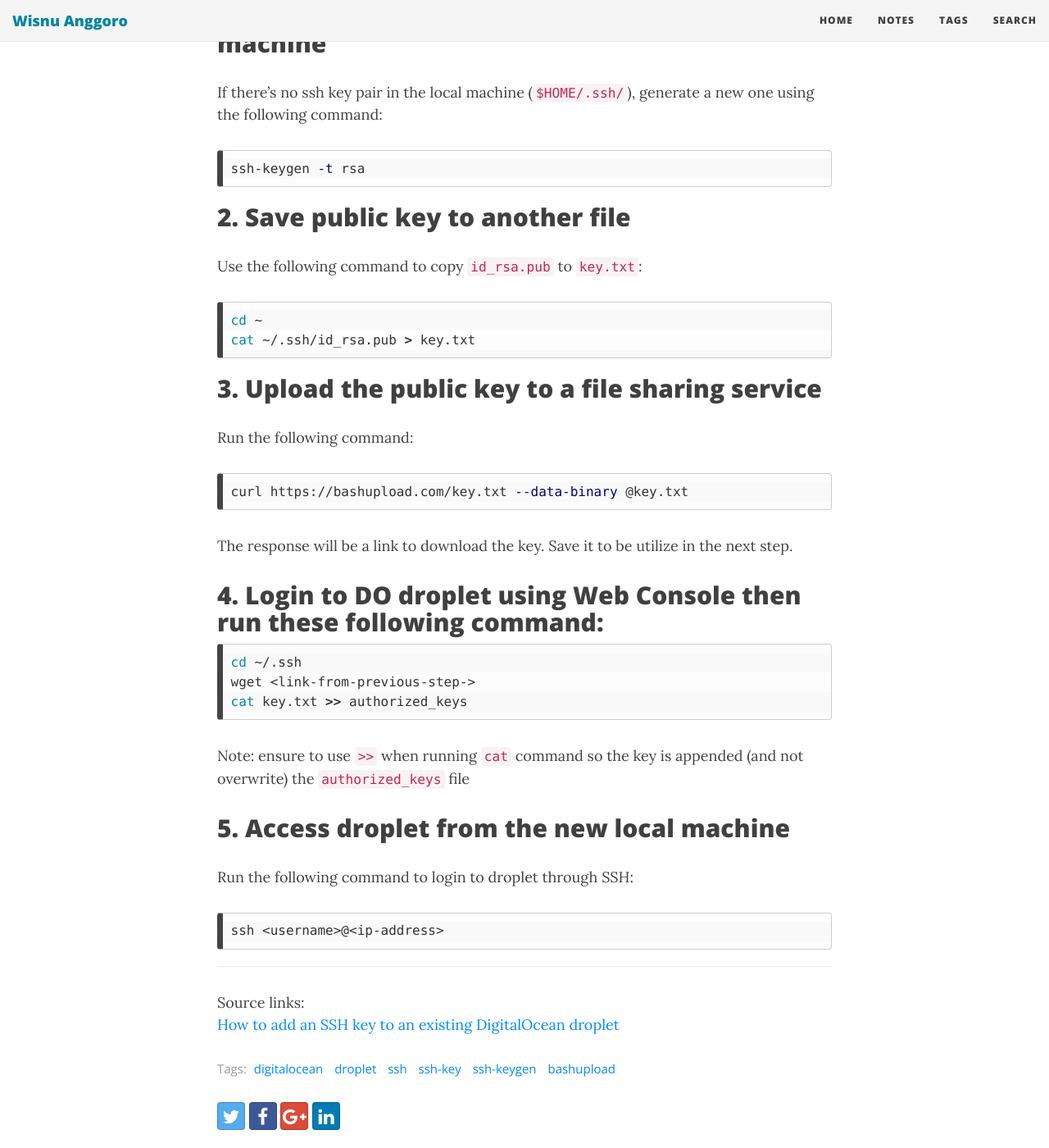
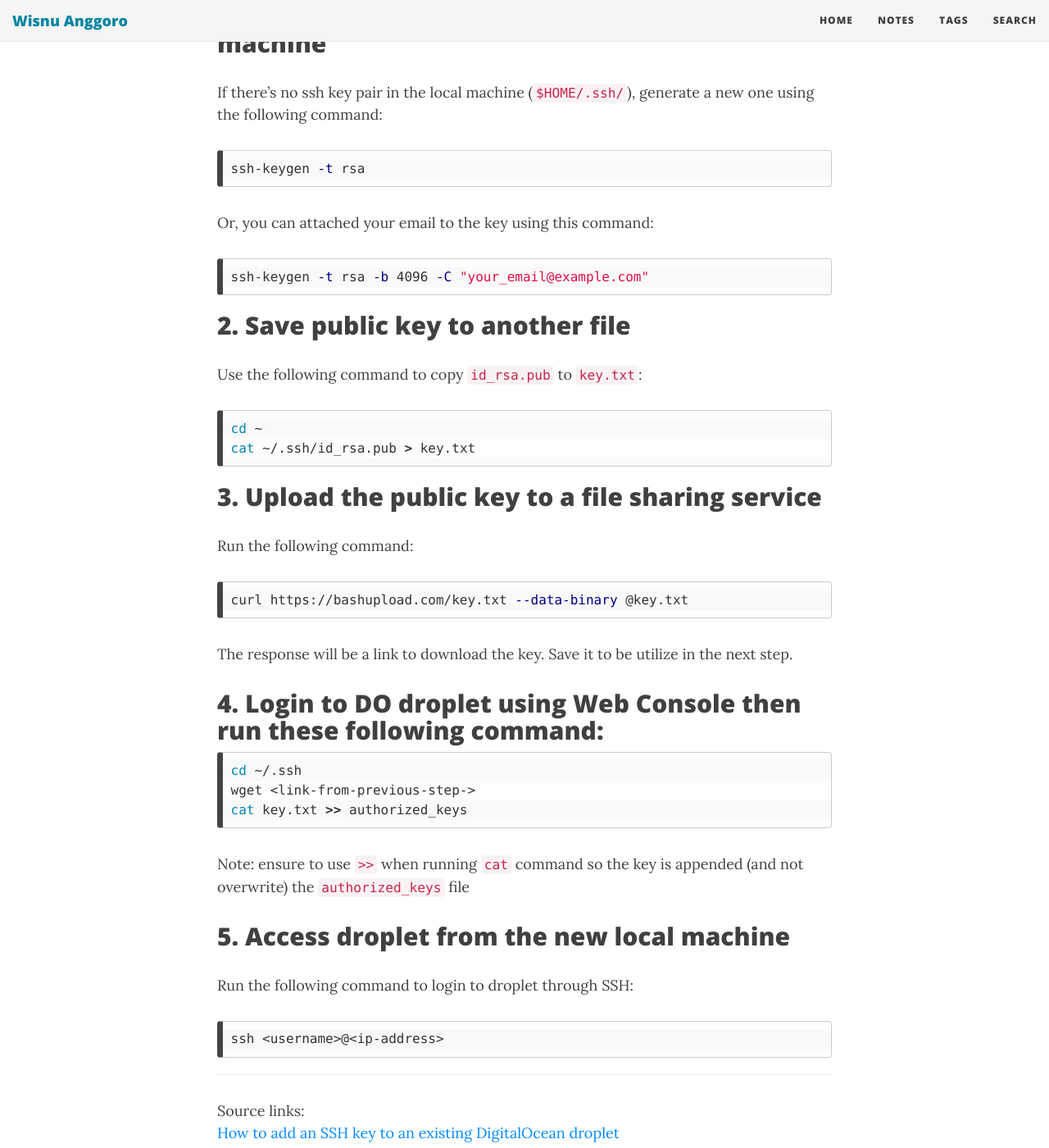
Before and after one commit to WisnuAnggoro/wisnuanggoro.github.io, a Jekyll site: the page built from _posts/2021-02-08-adding-an-ssh-key-to-an-existing-digitalocean-droplet.md, in a window 1280 px wide and 1400 px high, scrolled down 573 px. Shown: the whole window at 82% size. Built offline with Jekyll 4.4.1, drawn with Linux system fonts in a browser that asks for light colours; nearby versions of some CDN libraries; some of the changed text lies outside the part shown.

Commit message:
Add complete command to generate rsa pair key

````diff
--- a/_posts/2021-02-08-adding-an-ssh-key-to-an-existing-digitalocean-droplet.md
+++ b/_posts/2021-02-08-adding-an-ssh-key-to-an-existing-digitalocean-droplet.md
@@ -14,6 +14,11 @@ Here's what I do to add my current ssh key to the droplet:
 If there's no ssh key pair in the local machine (`$HOME/.ssh/`), generate a new one using the following command:
 ```bash
 ssh-keygen -t rsa
+```
+
+Or, you can attached your email to the key using this command:
+```bash
+ssh-keygen -t rsa -b 4096 -C "your_email@example.com"
 ```
 
 ## 2. Save public key to another file
@@ -52,4 +57,5 @@ ssh <username>@<ip-address>
 ---
 
 Source links:<br />
-[How to add an SSH key to an existing DigitalOcean droplet](https://dev.to/saunved/how-to-add-an-ssh-key-to-an-existing-digitalocean-droplet-2mob)
+[How to add an SSH key to an existing DigitalOcean droplet](https://dev.to/saunved/how-to-add-an-ssh-key-to-an-existing-digitalocean-droplet-2mob)<br />
+[Generating a new SSH key and adding it to the ssh-agent](https://docs.github.com/en/github/authenticating-to-github/generating-a-new-ssh-key-and-adding-it-to-the-ssh-agent)
````
